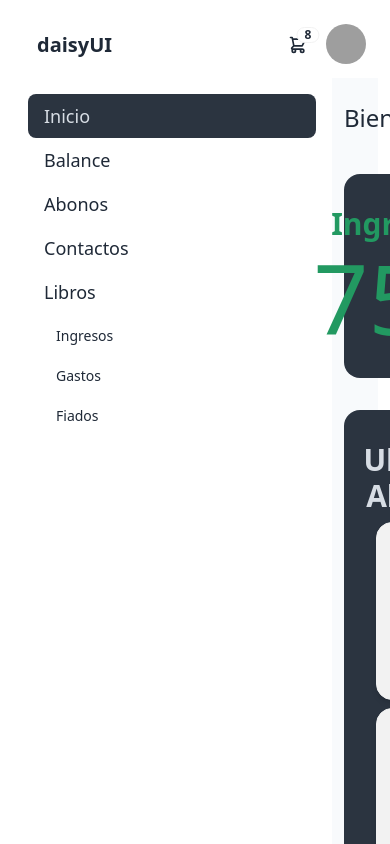
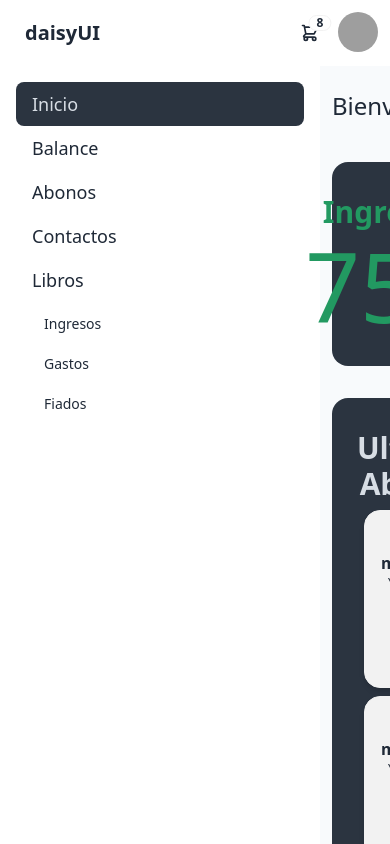
Before and after one commit to ewa1do/finances-app, a React (Vite) app: page / in a window 390 px wide. Shown: the top 844 px of the page. Built offline with nearby package versions, Linux system fonts and the light colour scheme; grey boxes are pictures that could not be loaded.

Commit message:
minor changes in layout width

```diff
--- a/src/ui/Layout.tsx
+++ b/src/ui/Layout.tsx
@@ -13,7 +13,7 @@
     const isRouteNested = pathname.split("/").filter((el) => el !== "").length > 1;
 
     return (
-        <div className="flex flex-col p-3">
+        <div className="flex flex-col md:p-3">
             <Navbar />
 
             <div className="flex bg-slate-50">
@@ -44,7 +44,7 @@
                     })}
                 </Sidebar>
 
-                <div className="px-3 w-11/12">
+                <div className="px-3 w-11/12 md:w-full">
                     <div className="">
                         <Routes>
                             {routes.map((route) => {
```
